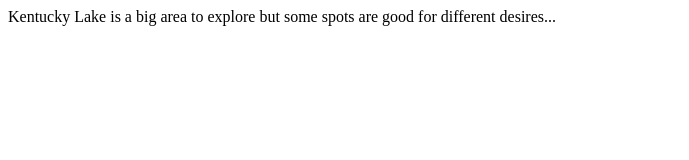
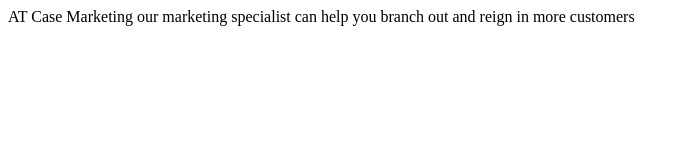
Before and after one commit to Resyp/html-me-something, a plain HTML site: page index.html in a window 1280 px wide. Shown: the whole page, without its empty margins (0-689 px from the left). Drawn offline with Linux system fonts and the light colour scheme.

Commit message:
Case Marketing will be the webpage

```diff
--- a/index.html
+++ b/index.html
@@ -1,11 +1,11 @@
 <!DOCTYPE HTML>
 <html>
 <head>
-<title>Kentucky Lake</title>
+<title>Case Marketing</title>
 </head>
 
 <body>
-Kentucky Lake is a big area to explore but some spots are good for different desires...
+AT Case Marketing our marketing specialist can help you branch out and reign in more customers
 </body>
 
 </html>
```
